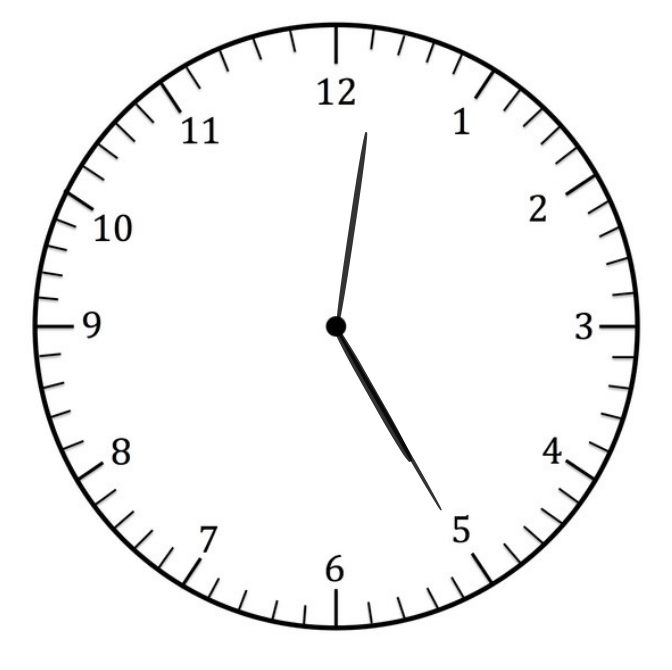
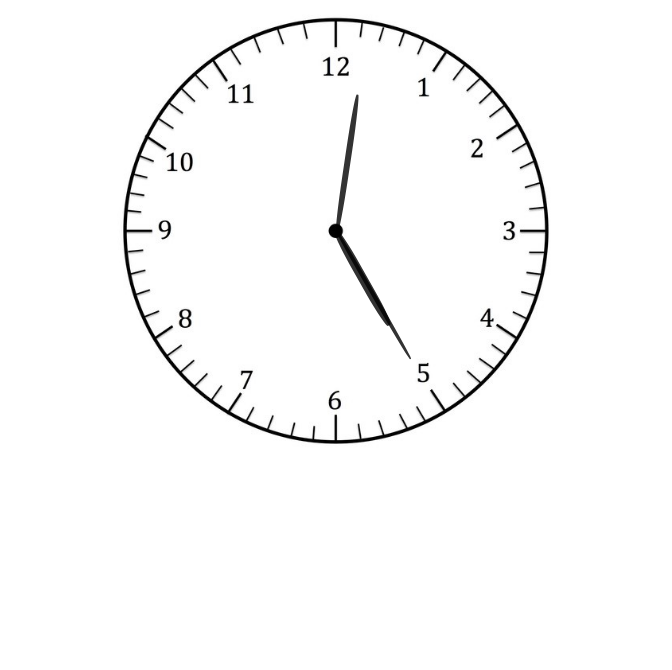
Before and after one commit to YatinBajajOP/analog_clock_phase-1, a plain HTML site: page index.html in a window 1280 px wide. Shown: the whole page, without its empty margins (305-977 px from the left). Drawn offline with Linux system fonts and the light colour scheme.

Commit message:
Update index.css

```diff
--- a/index.css
+++ b/index.css
@@ -3,8 +3,8 @@
     margin: auto;
     background: url(clock.jpg) no-repeat;
     background-size: 100%;
-    height: 50vw;
-    width: 50vw;
+    height: 35vw;
+    width: 35vw;
 }
 #hour{
     position: absolute;
```
